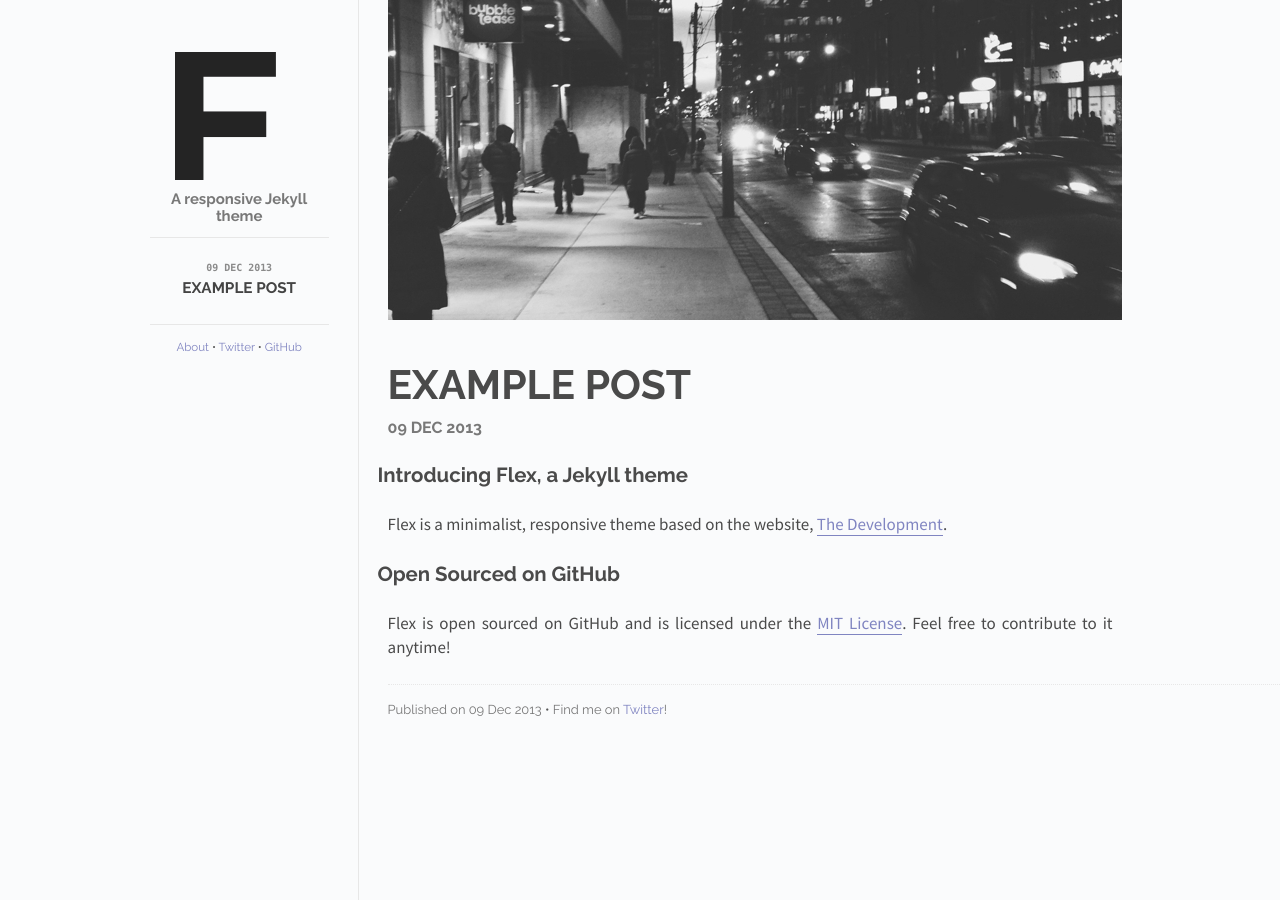
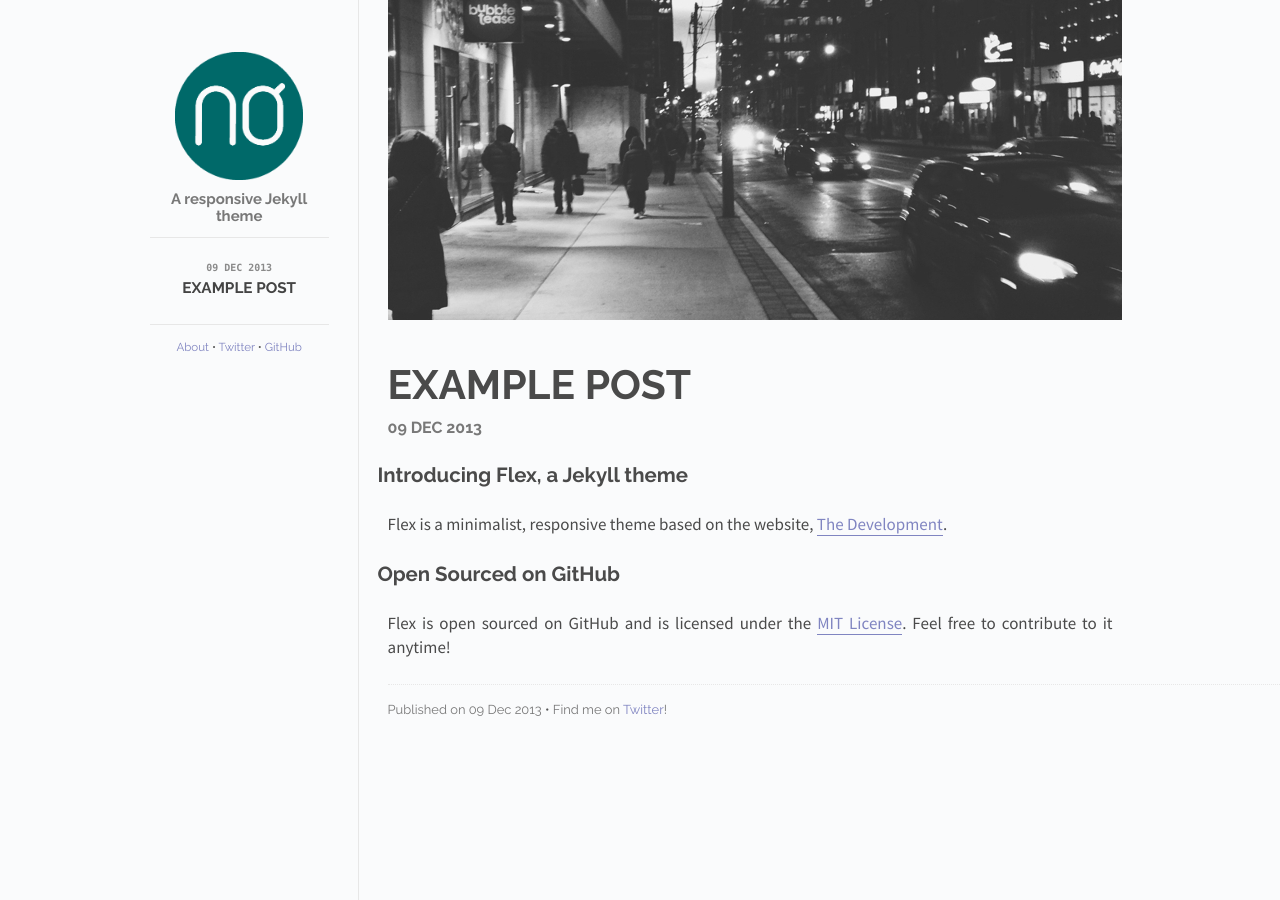
Before and after one commit to dglopes/dglopes.github.io, a Jekyll site: the page built from index.html, in a window 1280 px wide. Built offline with Jekyll 4.4.1, drawn with Linux system fonts in a browser that asks for light colours; Markdown is read by kramdown in place of the engine named in the settings.

Commit message:
Update default.html

```diff
--- a/_layouts/default.html
+++ b/_layouts/default.html
@@ -23,7 +23,7 @@
     <div class="site">
       <div class="sidebar" id="sidebar">
         <div class="header">
-          <h1 class="title"><a href="/"><img id="logo" src="/images/logo.png"></a></h1>
+          <h1 class="title"><a href="/"><img id="logo" src="/images/Logo_Nolab_Ce.png"></a></h1>
           <span class="tagline">A responsive Jekyll theme</span>
         </div>
         <div class="posts">
```
